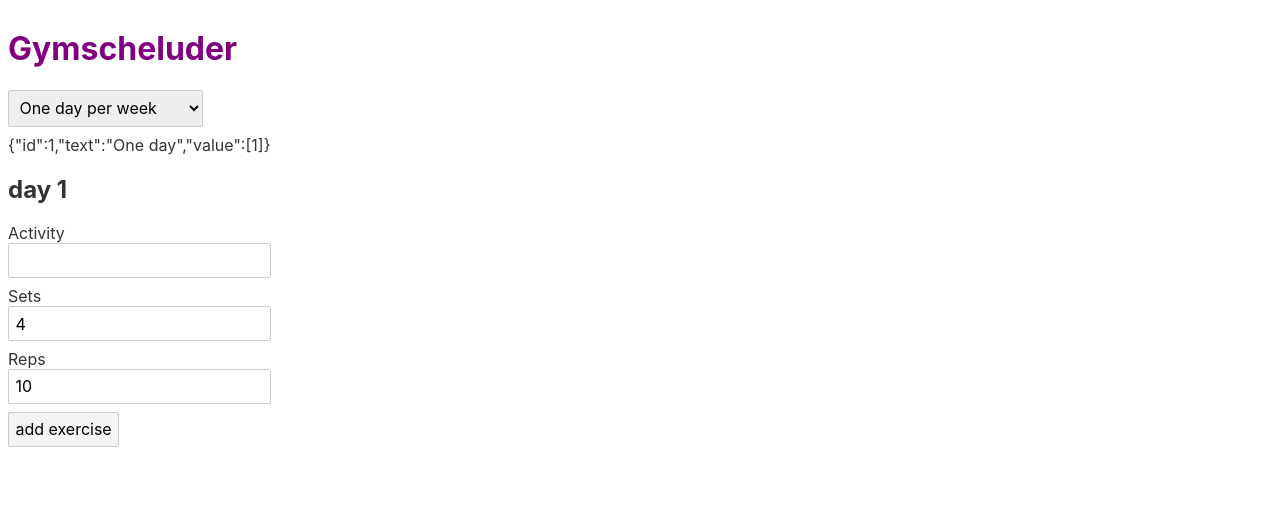
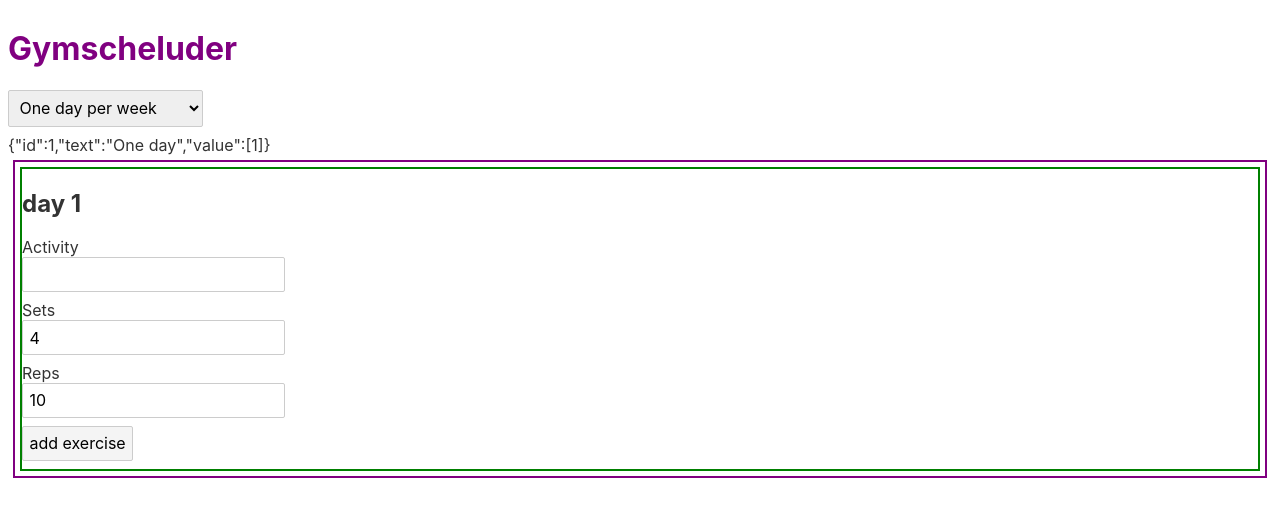
Before and after one commit to sandix34/Gymscheluder, a Svelte app: page / in a window 1280 px wide. Shown: the top 516 px of the page. Built offline with nearby package versions, Linux system fonts and the light colour scheme.

Commit message:
Styles CSS

```diff
--- a/src/components/TrainingDay.svelte
+++ b/src/components/TrainingDay.svelte
@@ -15,7 +15,15 @@
 </script>
 
 <style>
+  .all-days {
+        border: 2px solid purple;
+        margin: 5px;
+    }
 
+    .training-day-details {
+        border: 2px solid green;
+        margin: 5px;
+    }
 </style>
 
 <div>
@@ -30,9 +38,9 @@
 </div>
 
 {#if ndDaysTrainingPerWeek}
-<div>
+<div class="all-days ">
   {#each ndDaysTrainingPerWeek.value as dayNumber, i}
-    <div>
+    <div class="training-day-details">
       <TrainingDayDetails title={ `day ${++i}` } />
     </div>
   { /each }
--- a/src/components/TrainingDayDetails.svelte
+++ b/src/components/TrainingDayDetails.svelte
@@ -16,7 +16,9 @@
 
 </script>
 
-<style></style>
+<style>
+
+</style>
 
 <div>
     <h2>{ title }</h2>
```
